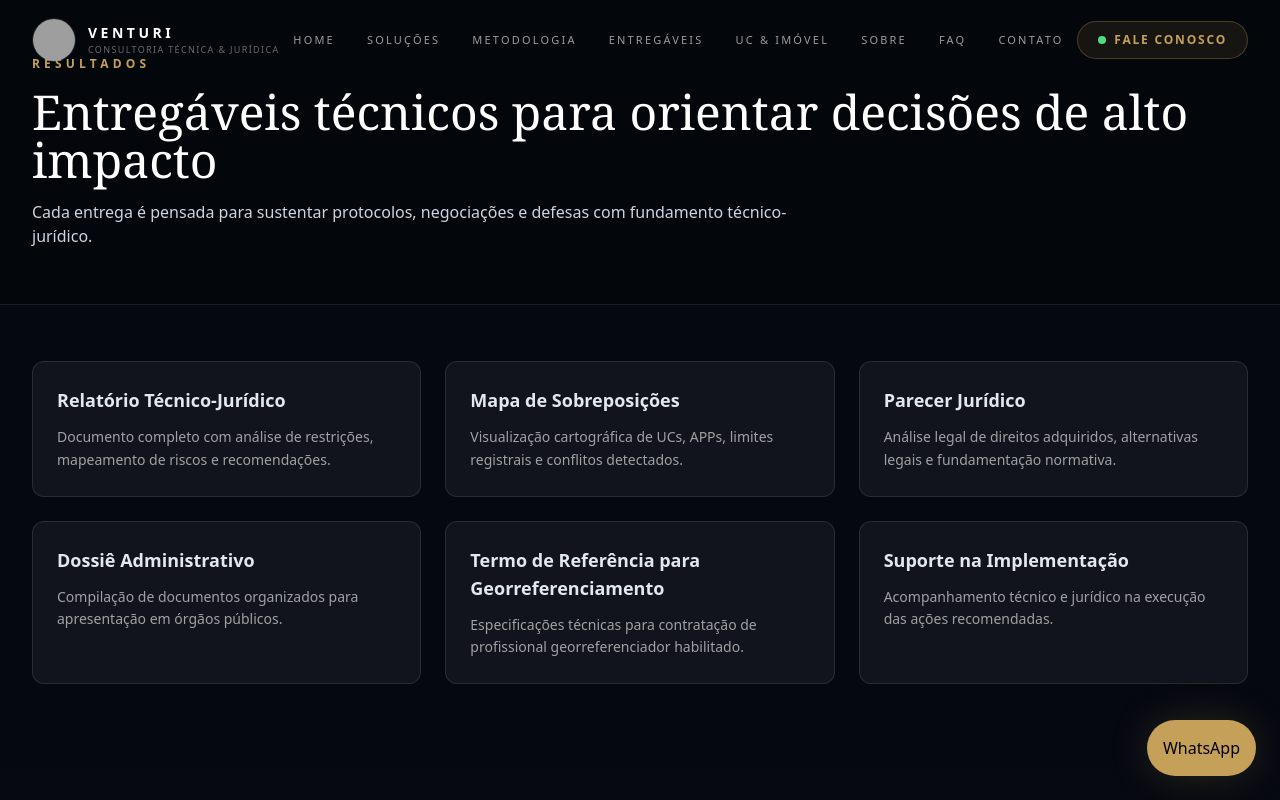
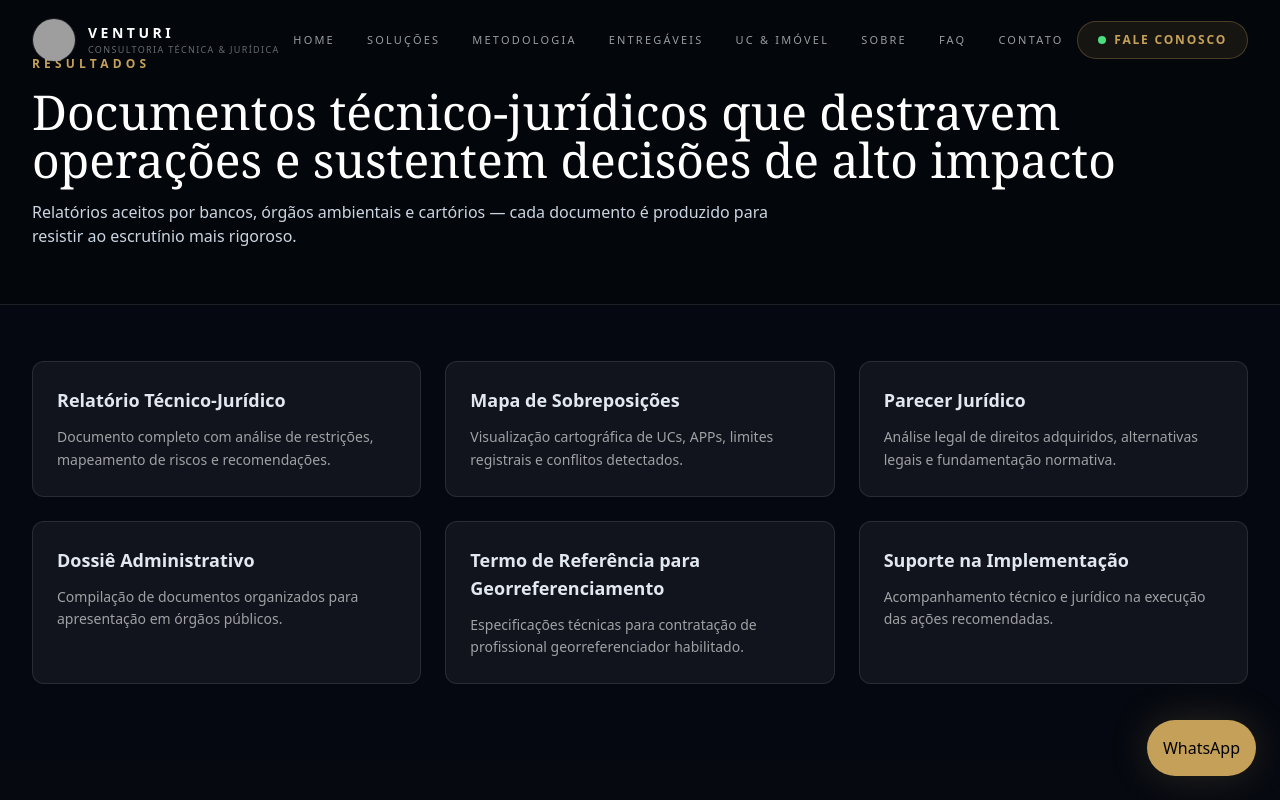
Before and after one commit to ciroramonvaz-stack/site-venturictj, a Next.js app: page /entregaveis in a window 1280 px wide. Shown: the top 800 px of the page. Built offline with nearby package versions, Linux system fonts and the light colour scheme; grey boxes are pictures that could not be loaded; a web font is replaced by a local one.

Commit message:
copy: improve entregaveis hero texts

```diff
--- a/src/app/entregaveis/page.tsx
+++ b/src/app/entregaveis/page.tsx
@@ -10,8 +10,8 @@ export default function EntregaveisPage() {
     <>
       <PageHero
         kicker="Resultados"
-        title="Entregáveis técnicos para orientar decisões de alto impacto"
-        description="Cada entrega é pensada para sustentar protocolos, negociações e defesas com fundamento técnico-jurídico."
+        title="Documentos técnico-jurídicos que destravem operações e sustentem decisões de alto impacto"
+        description="Relatórios aceitos por bancos, órgãos ambientais e cartórios — cada documento é produzido para resistir ao escrutínio mais rigoroso."
       />
       <section className="section-wrap py-14">
         <div className="grid gap-6 md:grid-cols-2 lg:grid-cols-3">
```
